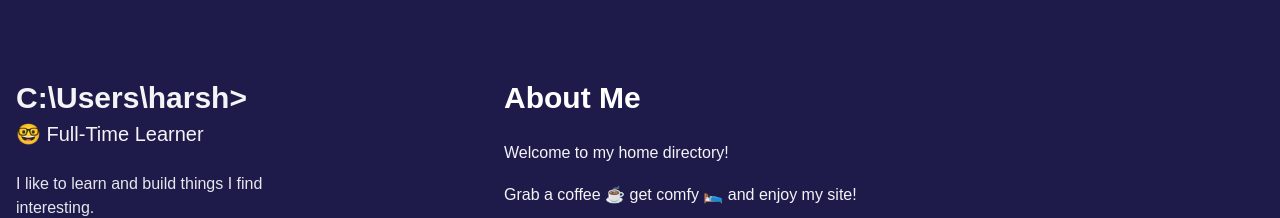
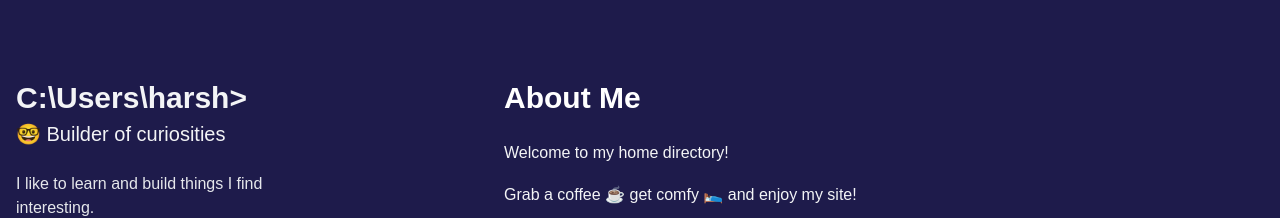
Before and after one commit to hbhatty/Portfolio, a Next.js app: page / in a window 1280 px wide. Shown: the top 218 px of the page. Built offline with nearby package versions, Linux system fonts and the light colour scheme.

Commit message:
Change hook

```diff
--- a/app/components/Sidebar.tsx
+++ b/app/components/Sidebar.tsx
@@ -31,7 +31,7 @@ export default function Sidebar() {
                 <span className="text-3xl font-bold">C:\Users\harsh{'>'}</span>
                 <span className="inline-block w-[8px] h-[40px] bg-white cursor-blink ml-1 -my-2">
                 </span>
-                <h2 className="text-xl mt-1">🤓 Full-Time Learner</h2>
+                <h2 className="text-xl mt-1">🤓 Builder of curiosities</h2>
                 <p className="text-gray-200 mt-6">I like to learn and build things I find interesting.</p>
                 <nav className="mt-28 space-y-4 text-sm tracking-widest pl-14">
                     <a
```
